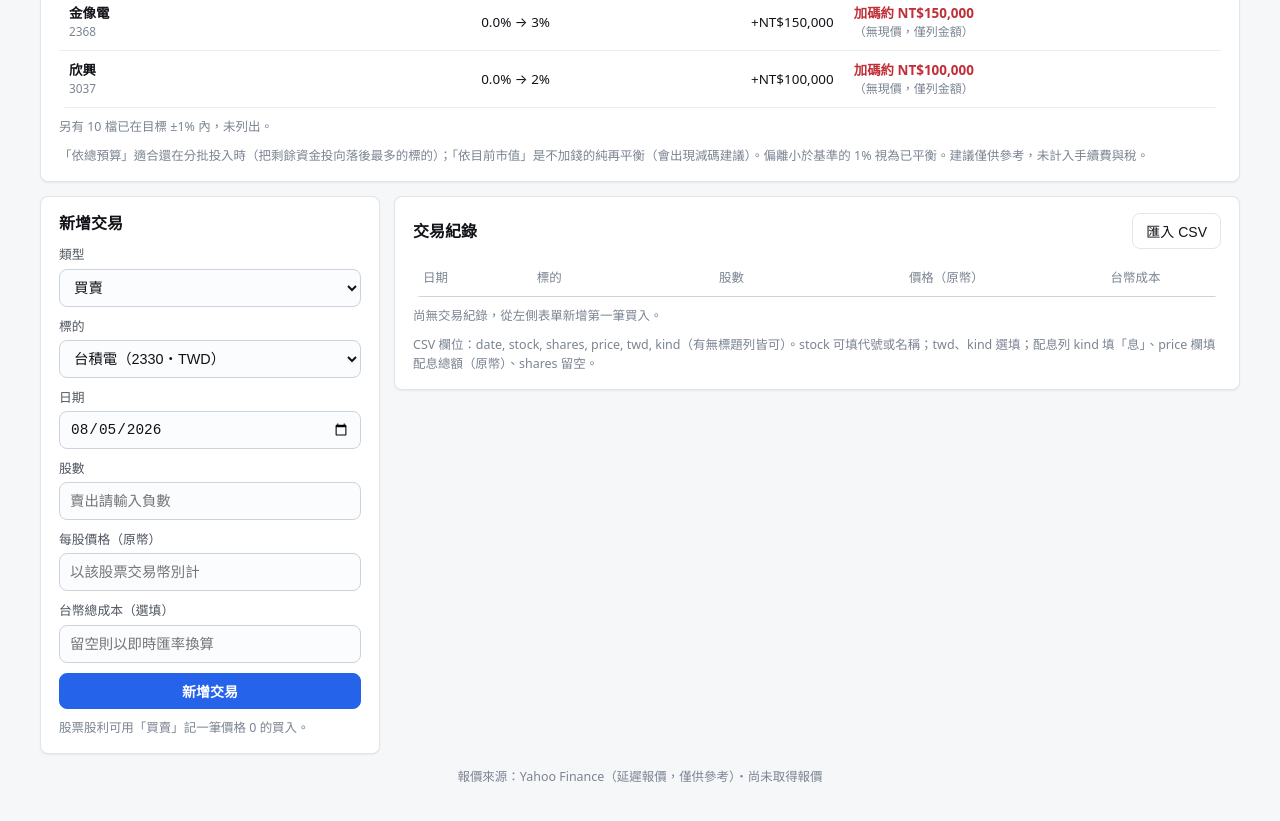
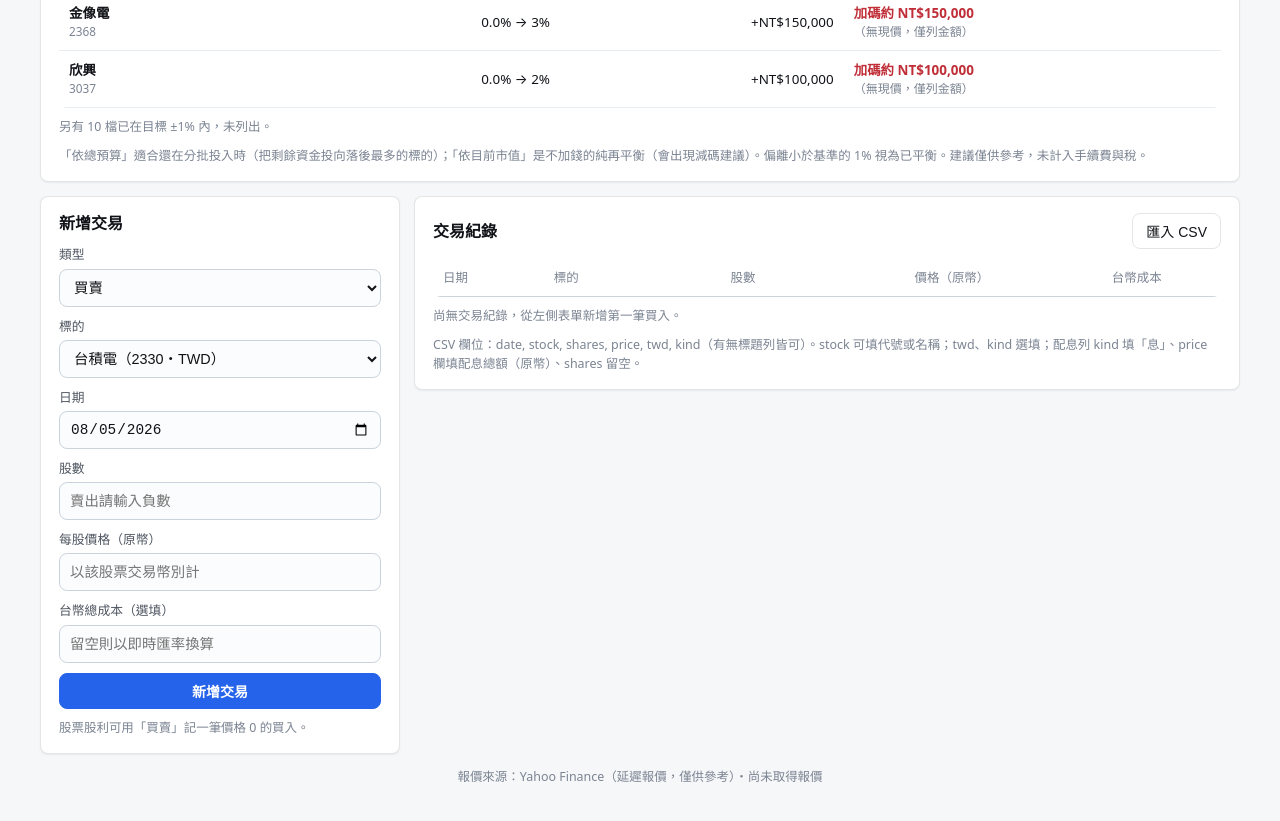
Before and after one commit to bun87821/500_investment_plan, a website: page public/index.html in a window 1280 px wide. Shown: the part 3701-4522 px from the top of the page. Drawn offline with Linux system fonts and the light colour scheme; no server answers.

Commit message:
Fix mobile transaction card layout

```diff
--- a/public/style.css
+++ b/public/style.css
@@ -540,6 +540,9 @@ h1 {
   .tx-form {
     gap: 9px;
   }
+  .tx-form-actions {
+    flex-direction: column;
+  }
   .editor-foot .btn,
   .tx-form .btn {
     width: 100%;
@@ -844,12 +847,18 @@ tfoot td {
 
 .grid-2 {
   display: grid;
-  grid-template-columns: minmax(280px, 340px) 1fr;
+  grid-template-columns: minmax(0, 1fr);
   gap: 14px;
   align-items: start;
 }
-@media (max-width: 860px) {
-  .grid-2 { grid-template-columns: 1fr; }
+.grid-2 > .card {
+  min-width: 0;
+  width: 100%;
+}
+@media (min-width: 1040px) {
+  .grid-2 {
+    grid-template-columns: minmax(320px, 360px) minmax(0, 1fr);
+  }
 }
 
 .tx-form { display: flex; flex-direction: column; gap: 10px; }
@@ -864,6 +873,8 @@ tfoot td {
   border: 1px solid var(--baseline);
   border-radius: var(--radius);
   min-height: 38px;
+  min-width: 0;
+  width: 100%;
   padding: 8px 10px;
   font-size: 0.9rem;
   background: var(--surface-raised);
@@ -924,7 +935,7 @@ tfoot td {
 .monthly-row:hover td { background: rgba(128, 128, 128, 0.08); }
 .monthly-detail-cell { font-size: 0.85rem; opacity: 0.85; padding: 6px 10px 10px; }
 
-.tx-form-actions { display: flex; gap: 8px; }
+.tx-form-actions { display: flex; gap: 8px; flex-wrap: wrap; }
 .tx-form-actions .btn-primary { flex: 1; }
 
 /* 再平衡建議：依台灣券商慣例 買紅、賣綠 */
@@ -1140,6 +1151,7 @@ tfoot td {
   display: inline-flex;
   align-items: center;
   gap: 4px;
+  min-width: 0;
   font-size: 0.85rem;
   color: var(--text-primary);
   cursor: pointer;
```
